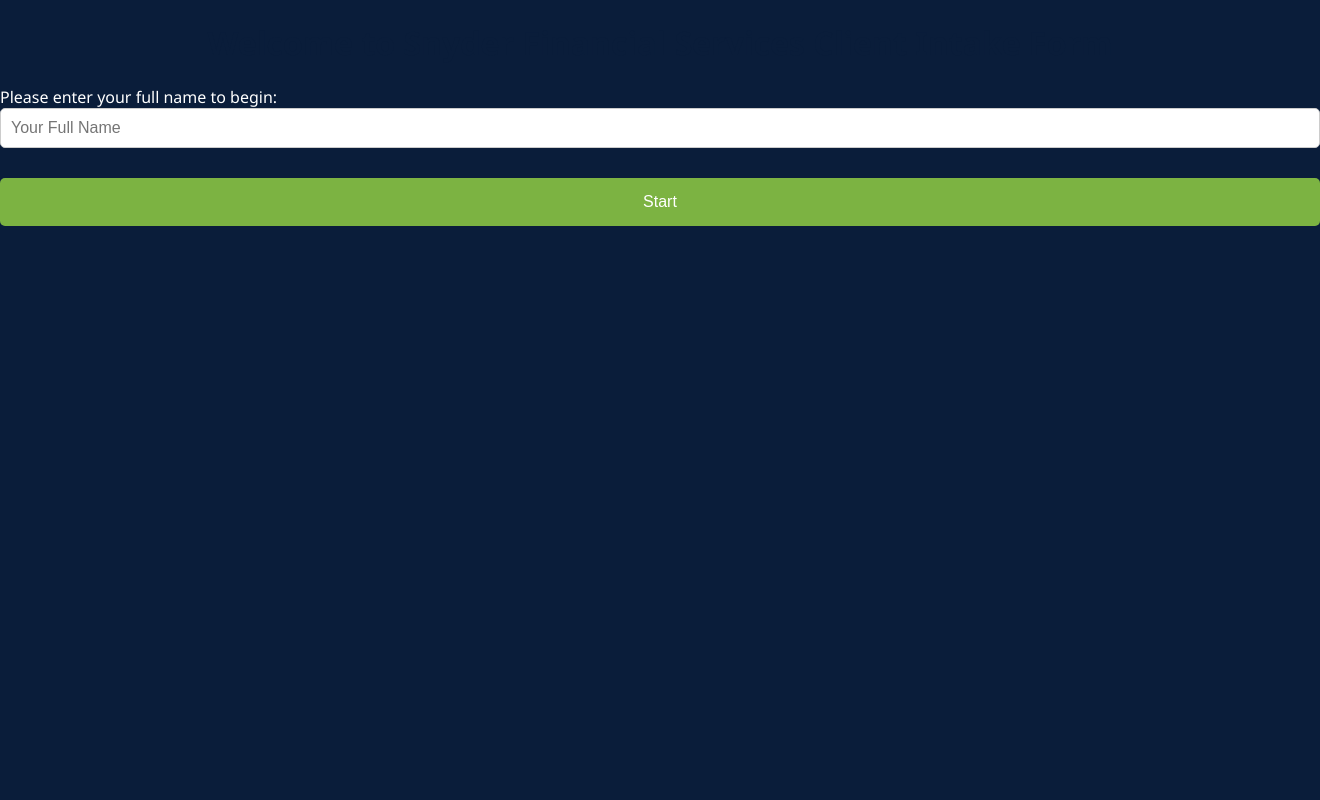
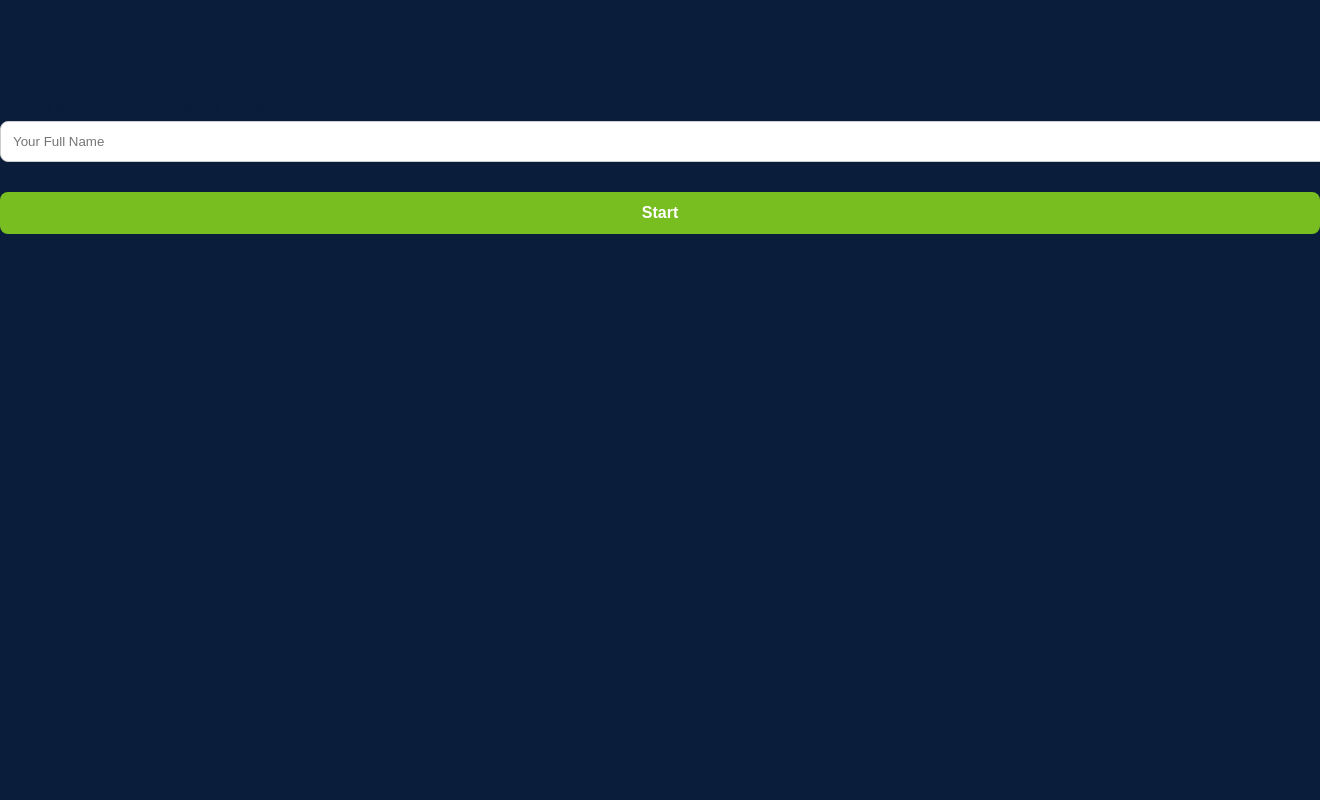
Before and after one commit to Jadensnyda/questionnaire-app, a FastAPI app: page / in a window 1320 px wide; the page is wider, and only the part inside the window is pictured. Run offline with FastAPI, Linux system fonts and the light colour scheme.

Commit message:
Fix container styling: white centered box

```diff
--- a/static/style.css
+++ b/static/style.css
@@ -1,28 +1,24 @@
 body {
-  background-color: #0A1D3A; /* deep navy */
+  background-color: #0a1d3b; /* Deep navy */
   font-family: 'Segoe UI', Tahoma, Geneva, Verdana, sans-serif;
-  color: #ffffff; /* make text white */
   margin: 0;
   padding: 0;
-  display: flex;
-  flex-direction: column;
-  min-height: 100vh;
+  text-align: center;
 }
 
 .container {
+  background-color: #ffffff; /* White box */
+  padding: 40px;
+  margin: 50px auto;
+  border-radius: 10px;
+  width: 90%;
   max-width: 600px;
-  margin: auto;
-  background-color: #ffffff; /* white background box */
-  padding: 30px;
-  border-radius: 10px;
-  box-shadow: 0px 0px 20px rgba(0, 0, 0, 0.3);
-  margin-top: 50px;
-  margin-bottom: 50px;
+  box-shadow: 0 4px 12px rgba(0, 0, 0, 0.3);
 }
 
-h1, h2 {
-  color: #0A1D3A; /* navy font inside box */
-  text-align: center;
+h1 {
+  color: #0a1d3b;
+  margin-bottom: 20px;
 }
 
 form {
@@ -30,35 +26,40 @@ form {
   flex-direction: column;
 }
 
+label {
+  margin: 10px 0 5px 0;
+  color: #0a1d3b;
+  font-weight: 600;
+  text-align: left;
+}
+
 input[type="text"],
-input[type="date"],
-input[type="number"],
-select,
-textarea {
+input[type="password"] {
+  padding: 12px;
   margin-bottom: 20px;
-  padding: 10px;
   border: 1px solid #ccc;
-  border-radius: 5px;
-  font-size: 16px;
+  border-radius: 8px;
+  width: 100%;
 }
 
 button {
-  background-color: #7CB342; /* nice green */
+  background-color: #78be20;
   color: white;
+  padding: 12px;
   border: none;
-  padding: 15px;
-  border-radius: 5px;
+  border-radius: 8px;
   font-size: 16px;
+  font-weight: 600;
   cursor: pointer;
   margin-top: 10px;
 }
 
 button:hover {
-  background-color: #689F38;
+  background-color: #6aa91a;
 }
 
 .logo {
-  width: 200px;
-  margin: 20px auto;
+  width: 120px;
+  margin: 20px auto 10px auto;
   display: block;
 }
```
